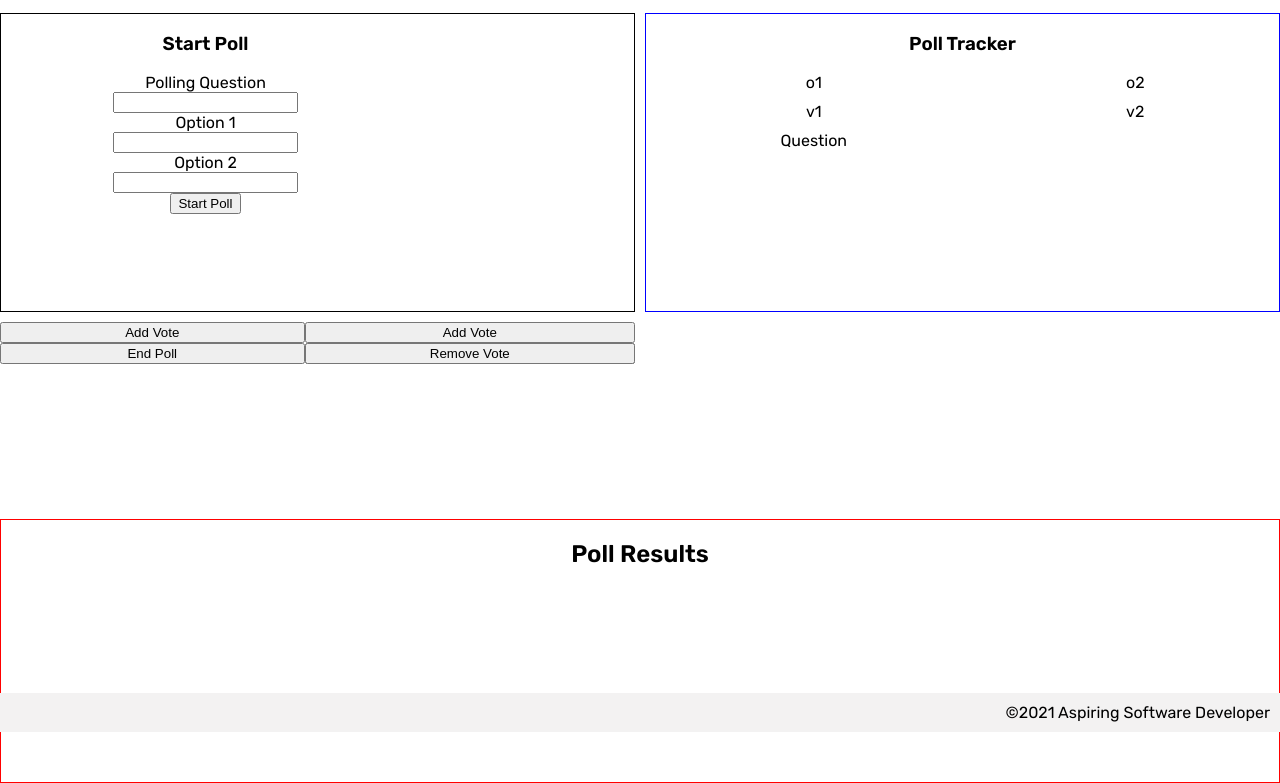
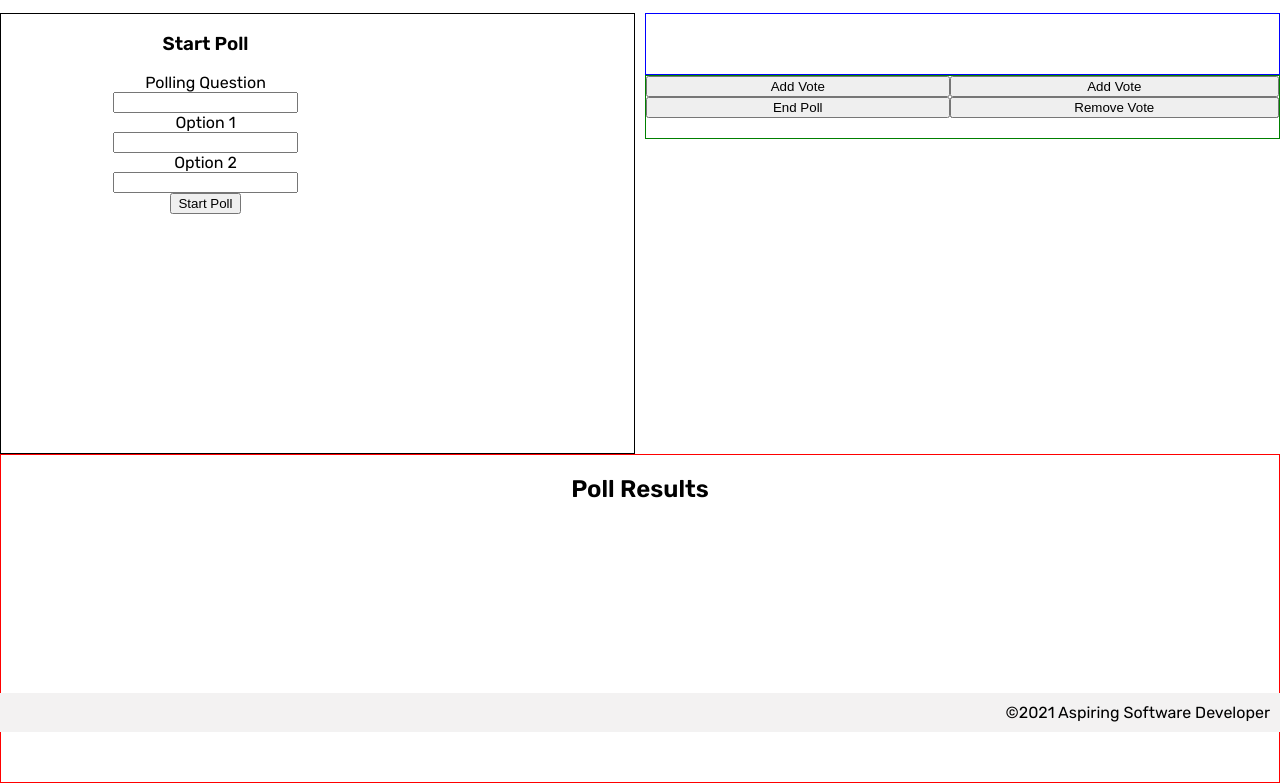
Before and after one commit to Zachary-Piontek/from-scratch-poll-maker, a plain HTML site: page index.html in a window 1280 px wide. Shown: the part 68-851 px from the top of the page. Drawn offline with Linux system fonts and the light colour scheme.

Commit message:
display New form

```diff
--- a/app.js
+++ b/app.js
@@ -1,17 +1,22 @@
 // import utilities
 
 // import component creators
-//import createPollCounter from './components/poll-counter.js';
+import createPollCounter from './components/poll-counter.js';
 import createPollTracker from './components/poll-tracker.js';
-//import createStartingPoll from './components/starting-poll.js';
-// import state and dispatch functions
-import state from './state.js';
+import createStartingPoll from './components/starting-poll.js';
+//import state and dispatch functions
+import state, { newPoll } from './state.js';
 // Create each component:
 // - pass in the root element via querySelector
 // - pass any needed handler functions as properties of an actions object
 const pollTracker = createPollTracker(document.querySelector('#poll-tracker'));
-//const pollCounter = createPollCounter(document.querySelector('poll-counter'));
-//const startingPoll = createStartingPoll(document.querySelector('starting-poll'));
+const pollCounter = createPollCounter(document.querySelector('#poll-counter'));
+const startingPoll = createStartingPoll(document.querySelector('#starting-poll'), {
+    handleNewPoll: (optionOne, optionTwo) => {
+        newPoll(optionOne, optionTwo);
+        display();
+    }
+});
 
 // Roll-up display function that renders (calls with state) each component
 function display() {
@@ -19,8 +24,8 @@ function display() {
     //const pollTrackerProps = { poll: state.poll };
     //pollTracker(pollTrackerProps);
     pollTracker({ poll: state.poll });
-    //pollCounter({ poll: state.poll });
-   // startingPoll({ poll: state.poll });
+    pollCounter({ poll: state.poll });
+    startingPoll({ poll: state.poll });
 
 
 }
--- a/components/poll-tracker.js
+++ b/components/poll-tracker.js
@@ -10,6 +10,15 @@ export default function createPollTracker(root) {
     return (props) => {
 
         const poll = props.poll;
+
+        if (poll === false) {
+            root.classList.add('hidden');
+            return;
+        }
+
+        root.classList.remove('hidden');
+
+        root.innerHTML = '';
 
 
 
--- a/components/starting-poll.js
+++ b/components/starting-poll.js
@@ -1,7 +1,23 @@
 
-export default function createStartingPoll(root) {
+export default function createStartingPoll(root, handlers) {
 
-    const pollForm = root.querySector('form');
+    const handleNewPoll = handlers.handleNewPoll;
+
+
+    const pollForm = root.querySelector('form');
+
+
+    pollForm.addEventListener('submit', (e) => {
+
+        e.preventDefault();
+
+        const formData = new FormData(pollForm);
+        handleNewPoll(formData.get('pollQuestion'), formData.get('option1'), formData.get('option2'));
+        pollForm.reset();
+
+        // eslint-disable-next-line no-console
+        //console.log(formData.get('pollQuestion'), formData.get('option1'), formData.get('option2'));
+    });
 
     return (props) => {
 
--- a/index.html
+++ b/index.html
@@ -43,6 +43,7 @@
                     </form>
                 </div>
             </section>
+            <section id="polling-numbers">
                 <section id="poll-tracker">
                     <h1>Poll Tracker</h1>
                     <div class="poll-box">
@@ -65,6 +66,7 @@
                     </div>
                 </section>
             </section>
+        </section>
 
         <section id="past-results">
             <h1>Poll Results</h1>
--- a/state.js
+++ b/state.js
@@ -33,7 +33,7 @@ export default state;
 
 // export dispatch functions that modify state
 
-export function startingPoll(question, optionOne, optionTwo) {
+export function newPoll(question, optionOne, optionTwo) {
     state.poll = {
         question: { name: question },
         optionOne: { name: optionOne, vote: 0 },
--- a/styles/home.css
+++ b/styles/home.css
@@ -16,13 +16,21 @@ main {
 #starting-poll {
     border: 1px solid black;
 }
-
+#poll-counter {
+    display: grid;
+    border: 1px solid green;
+    padding-bottom: 20px;
+}
 #poll-tracker {
+    display: grid;
     border: 1px solid blue;
+    padding-bottom: 60px;
 }
 
 #past-results {
+    display: grid;
     border: 1px solid red;
+    padding-bottom: 20px;
 }
 
 div {
@@ -89,3 +97,7 @@ label {
 .subtract.optionTwo {
     grid-area: subtract-vote-two;
 }
+
+.hidden {
+    display: none;
+}
```
Lines whose indentation alone changed are shown as unchanged.
